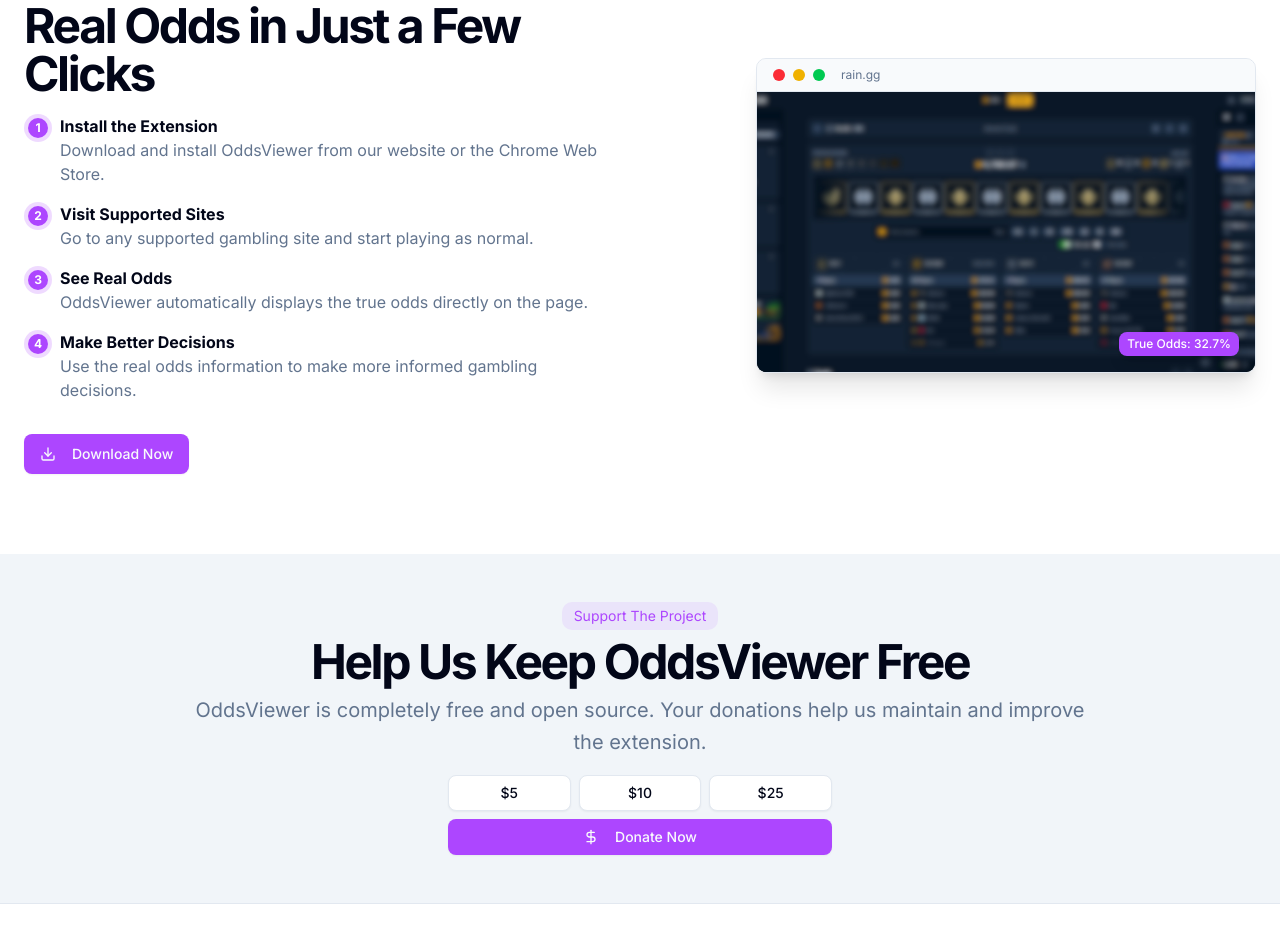
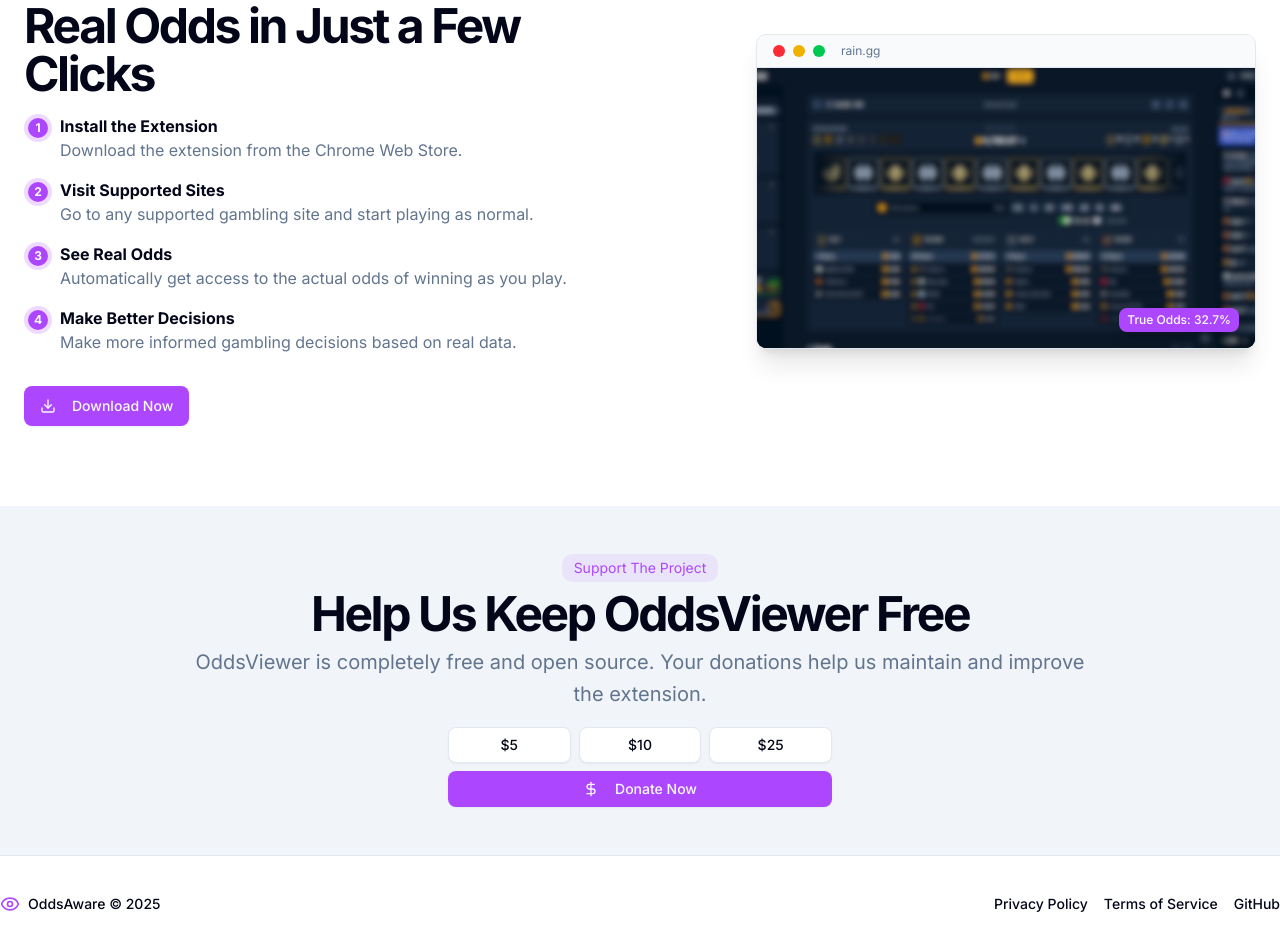
Before and after one commit to CS-RTP-Exposer/Webpage, a Next.js app: page / in a window 1280 px wide. Shown: the part 2360-3295 px from the top of the page. Built offline with nearby package versions, Linux system fonts and the light colour scheme.

Commit message:
updated information

```diff
--- a/app/page.tsx
+++ b/app/page.tsx
@@ -288,7 +288,7 @@
 
                 <section id="getting-started" className="py-20">
                     <div className="container mx-auto max-w-7xl px-4 md:px-6">
-                        <div className="grid gap-6 lg:grid-cols-2 lg:gap-12 xl:grid-cols-2">
+                        <div className="grid gap-2 lg:grid-cols-2 lg:gap-12 xl:grid-cols-2">
                             <div className="flex items-center justify-center">
                                 <div className="space-y-4">
                                     <div className="inline-block rounded-lg bg-purple-500/10 px-3 py-1 text-sm text-purple-500">
@@ -307,7 +307,7 @@
                                             <div>
                                                 <h3 className="font-bold">Install the Extension</h3>
                                                 <p className="text-muted-foreground">
-                                                    Download and install OddsViewer from our website or the Chrome Web Store.
+                                                    Download the extension from the Chrome Web Store.
                                                 </p>
                                             </div>
                                         </li>
@@ -333,7 +333,7 @@
                                             <div>
                                                 <h3 className="font-bold">See Real Odds</h3>
                                                 <p className="text-muted-foreground">
-                                                    OddsViewer automatically displays the true odds directly on the page.
+                                                    Automatically get access to the actual odds of winning as you play.
                                                 </p>
                                             </div>
                                         </li>
@@ -346,7 +346,7 @@
                                             <div>
                                                 <h3 className="font-bold">Make Better Decisions</h3>
                                                 <p className="text-muted-foreground">
-                                                    Use the real odds information to make more informed gambling decisions.
+                                                    Make more informed gambling decisions based on real data.
                                                 </p>
                                             </div>
                                         </li>
```
